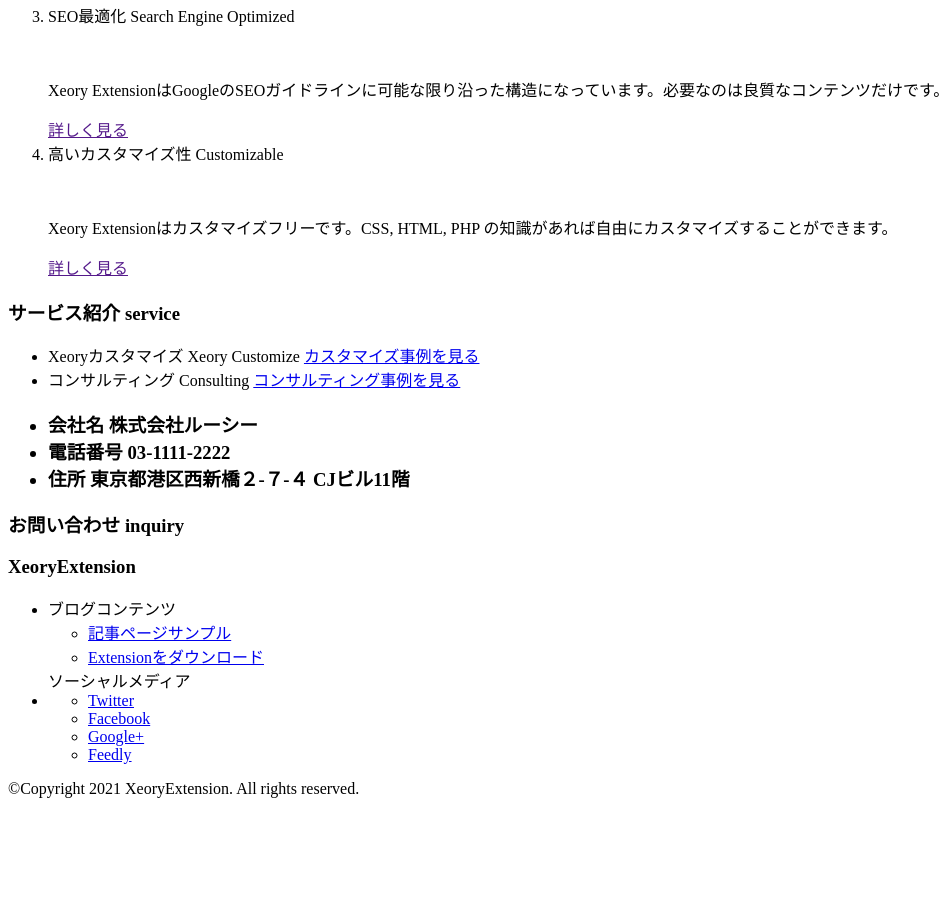
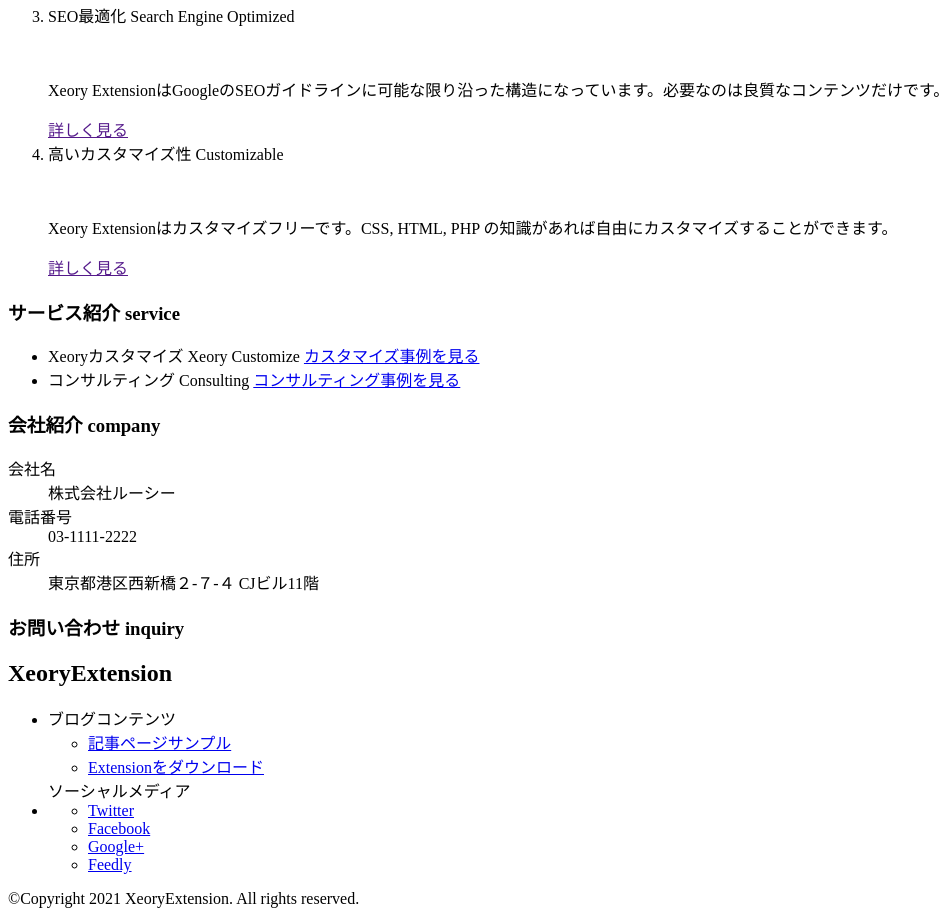
Before and after one commit to Hibiki-Osabe/fliday, a plain HTML site: page XeoryExtension/index.html in a window 1280 px wide. Shown: the part 7432-8356 px from the top of the page, without its empty margins (0-942 px from the left). Before the commit the page ends 8246 px from the top, so only its background shows below. Drawn offline with Linux system fonts and the light colour scheme.

Commit message:
ulをdlに修正

```diff
--- a/XeoryExtension/index.html
+++ b/XeoryExtension/index.html
@@ -17,8 +17,7 @@
           </li>
           <li>
             <a href="https://xeory.jp/template/xeory-extension/"
-              >Extensionをダウンロード</a
-            >
+              >Extensionをダウンロード</a>
           </li>
         </ul>
       </nav>
@@ -26,7 +25,6 @@
 
     <main>
       <article>
-        <section>
           <h2>XeoryExtension</h2>
           <p>
             Xeory
@@ -54,8 +52,7 @@
                 <ul>
                   <li>
                     <a href="https://xeory.jp/extension/extension-cta"
-                      >テスト投稿</a
-                    >
+                      >テスト投稿</a>
                   </li>
                 </ul>
               </li>
@@ -67,8 +64,7 @@
                 <ul>
                   <li>
                     <a href="https://xeory.jp/extension/facebook-likebox"
-                      >テスト投稿</a
-                    >
+                      >テスト投稿</a>
                   </li>
                 </ul>
               </li>
@@ -80,8 +76,7 @@
                 <ul>
                   <li>
                     <a href="https://xeory.jp/extension/wp-gallery"
-                      >テスト投稿</a
-                    >
+                      >テスト投稿</a>
                   </li>
                 </ul>
               </li>
@@ -241,25 +236,26 @@
             </ul>
           </section>
           <section>
-            <h3>
-              <ul>
-                <li>会社名 株式会社ルーシー</li>
-                <li>電話番号 03-1111-2222</li>
-                <li>住所 東京都港区西新橋２-７-４ CJビル11階</li>
-              </ul>
-            </h3>
+            <h3>会社紹介 company</h3>
+              <dl>
+                <dt>会社名</dt>
+                <dd>株式会社ルーシー</dd>
+                <dt>電話番号</dt>
+                <dd>03-1111-2222</dd>
+                <dt>住所</dt>
+                <dd>東京都港区西新橋２-７-４ CJビル11階</dd>
+              </dl>
           </section>
           <section>
             <h3>お問い合わせ inquiry</h3>
           </section>
-        </section>
       </article>
     </main>
   </body>
 
   <footer>
     <section>
-      <h3>XeoryExtension</h3>
+      <h2>XeoryExtension</h2>
       <ul>
         <li>
           ブログコンテンツ
@@ -298,6 +294,8 @@
         </li>
       </ul>
     </section>
+
     <p>&copy;Copyright 2021 XeoryExtension. All rights reserved.</p>
+
   </footer>
 </html>
```
